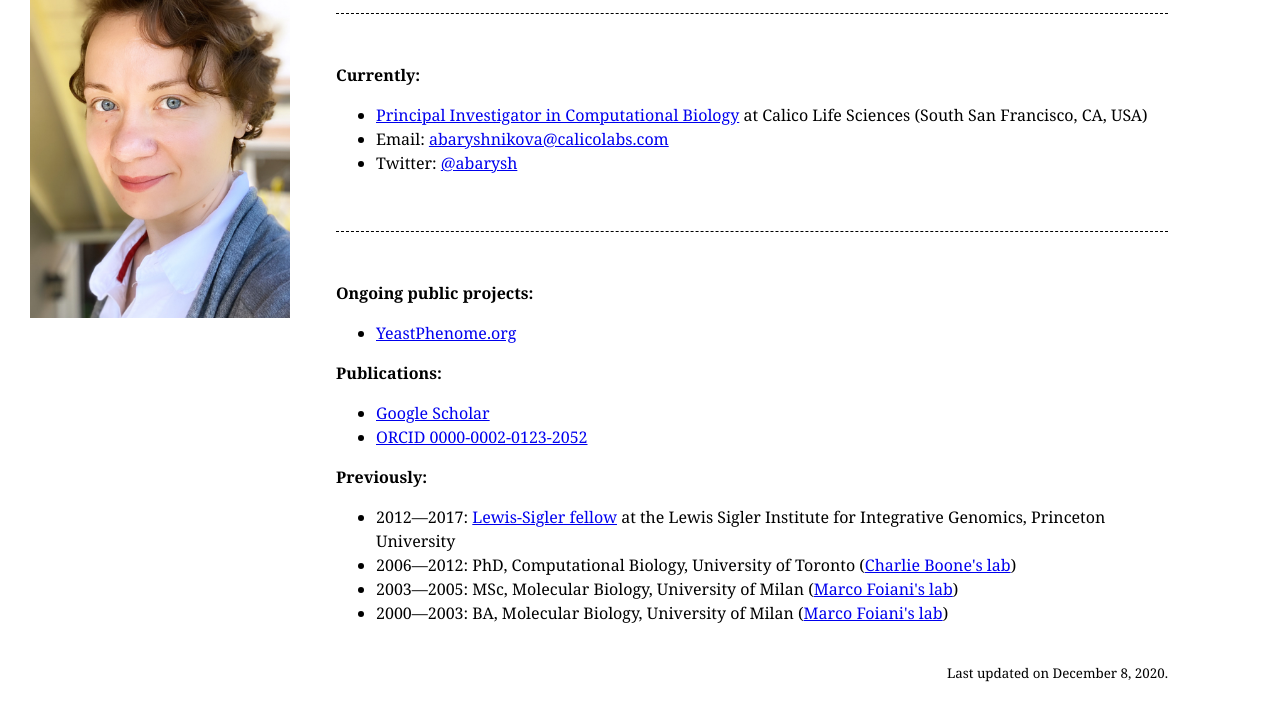
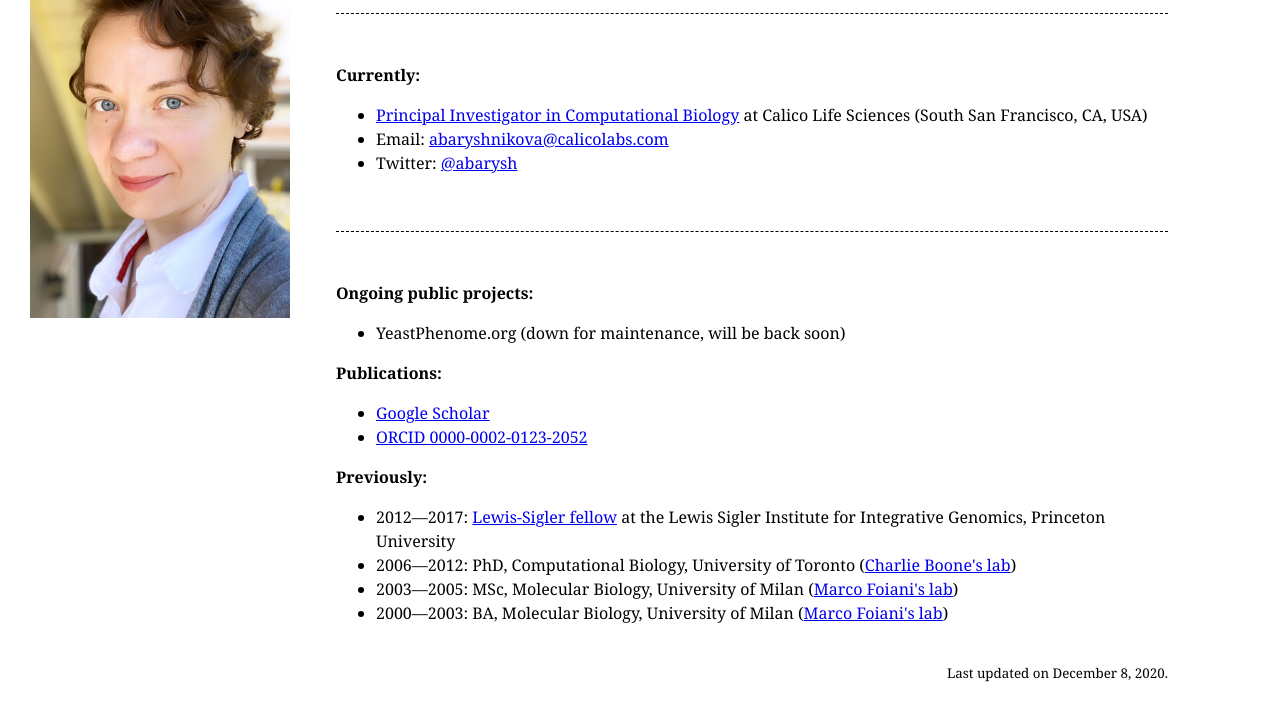
Before and after one commit to baryshnikova-lab/baryshnikova-lab.github.io, a plain HTML site: page index.html in a window 1280 px wide. Shown: the part 122-827 px from the top of the page. Drawn offline with Linux system fonts and the light colour scheme.

Commit message:
YP down for maintenance

```diff
--- a/index.html
+++ b/index.html
@@ -28,7 +28,7 @@
 
 <p><b>Ongoing public projects:</b>
 	<ul>
-	<li><a href="http://www.yeastphenome.org">YeastPhenome.org</a>
+	<li>YeastPhenome.org (down for maintenance, will be back soon)
 	</ul>
 
 <p><b>Publications:</b>
```
